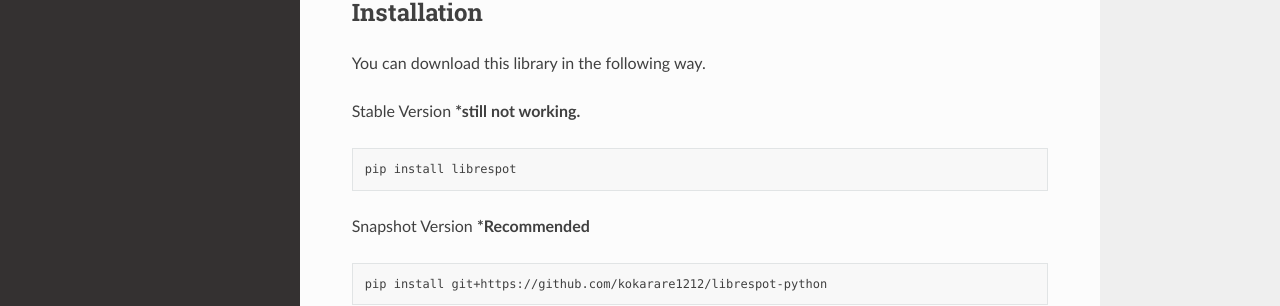
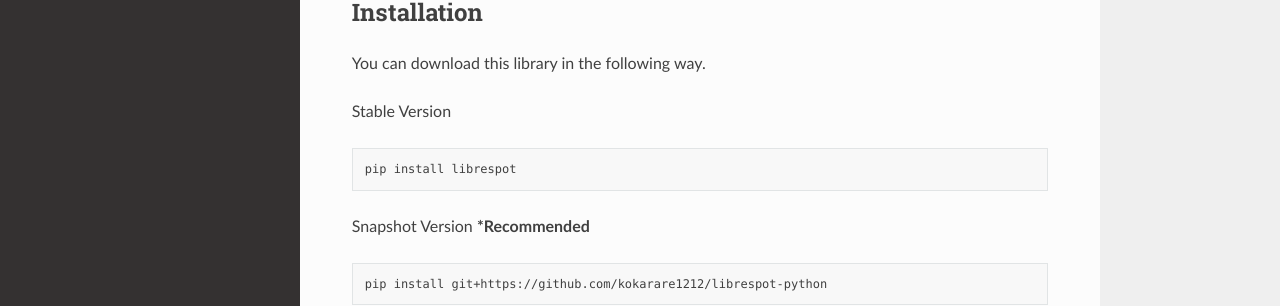
Before and after one commit to kokarare1212/librespot-python, a Sphinx documentation site: the page built from docs/index.md, in a window 1280 px wide and 900 px high, scrolled down 868 px. Shown: the part 156-462 px from the top of the window. Built offline with Sphinx 7.4.7 and the Read the Docs theme 2.0.0, drawn with Linux system fonts in a browser that asks for light colours; pages that are not in the unit, such as notebooks, are missing from menus.

Commit message:
Release 0.0.1

````diff
--- a/docs/index.md
+++ b/docs/index.md
@@ -31,7 +31,7 @@
 ## Installation
 
 You can download this library in the following way.<br><br>
-Stable Version **\*still not working.**
+Stable Version
 
 ```commandline
 pip install librespot
````
Also changed, not shown: README.md (+1 -1 lines), 2 other files.
